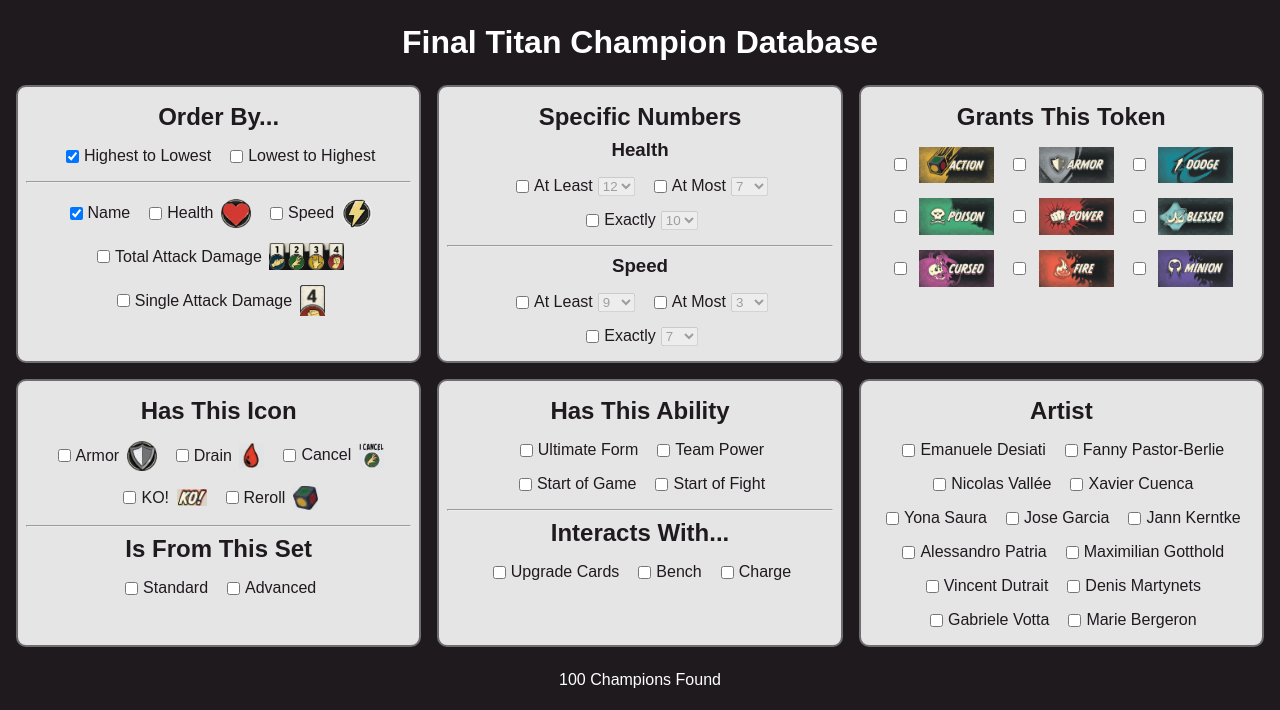
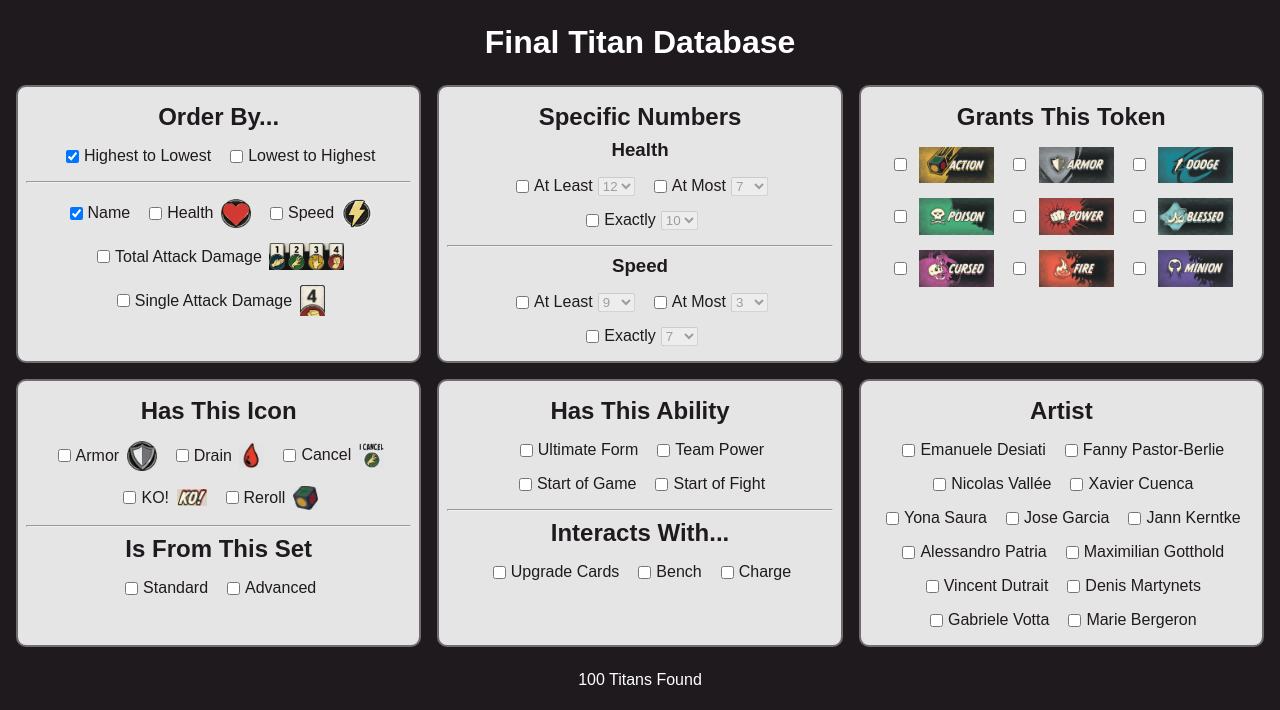
Before and after one commit to ryanascherr/final-titan, a plain HTML site: page index.html in a window 1280 px wide. Shown: the top 710 px of the page. Drawn offline with nearby package versions, Linux system fonts and the light colour scheme.

Commit message:
Changed 'champion' to 'titan'.

```diff
--- a/index.html
+++ b/index.html
@@ -5,10 +5,10 @@
     <meta name="viewport" content="width=device-width, initial-scale=1.0">
     <link rel="stylesheet" href="./scss/main.css">
     <link rel="icon" type="image/png" href="./img/icons/icon_fav_icon.png">
-    <title>Final Titan Champion Database</title>
+    <title>Final Titan Database</title>
 </head>
 <body>
-    <h1>Final Titan Champion Database</h1>
+    <h1>Final Titan Database</h1>
     <div class="filters">
         <div class="filters__filter">
             <h2>Order By...</h2>
--- a/scripts/script.js
+++ b/scripts/script.js
@@ -1644,7 +1644,7 @@ function displayResultsCount() {
     let championContainer = document.querySelector(".champions");
     let resultCount = championContainer.childElementCount;
     let resultsElem = document.querySelector(".js_results-number");
-    resultsElem.textContent = resultCount + " Champions Found";
+    resultsElem.textContent = resultCount + " Titans Found";
 }
 
 $(".js_criteria").click(function() {
```
